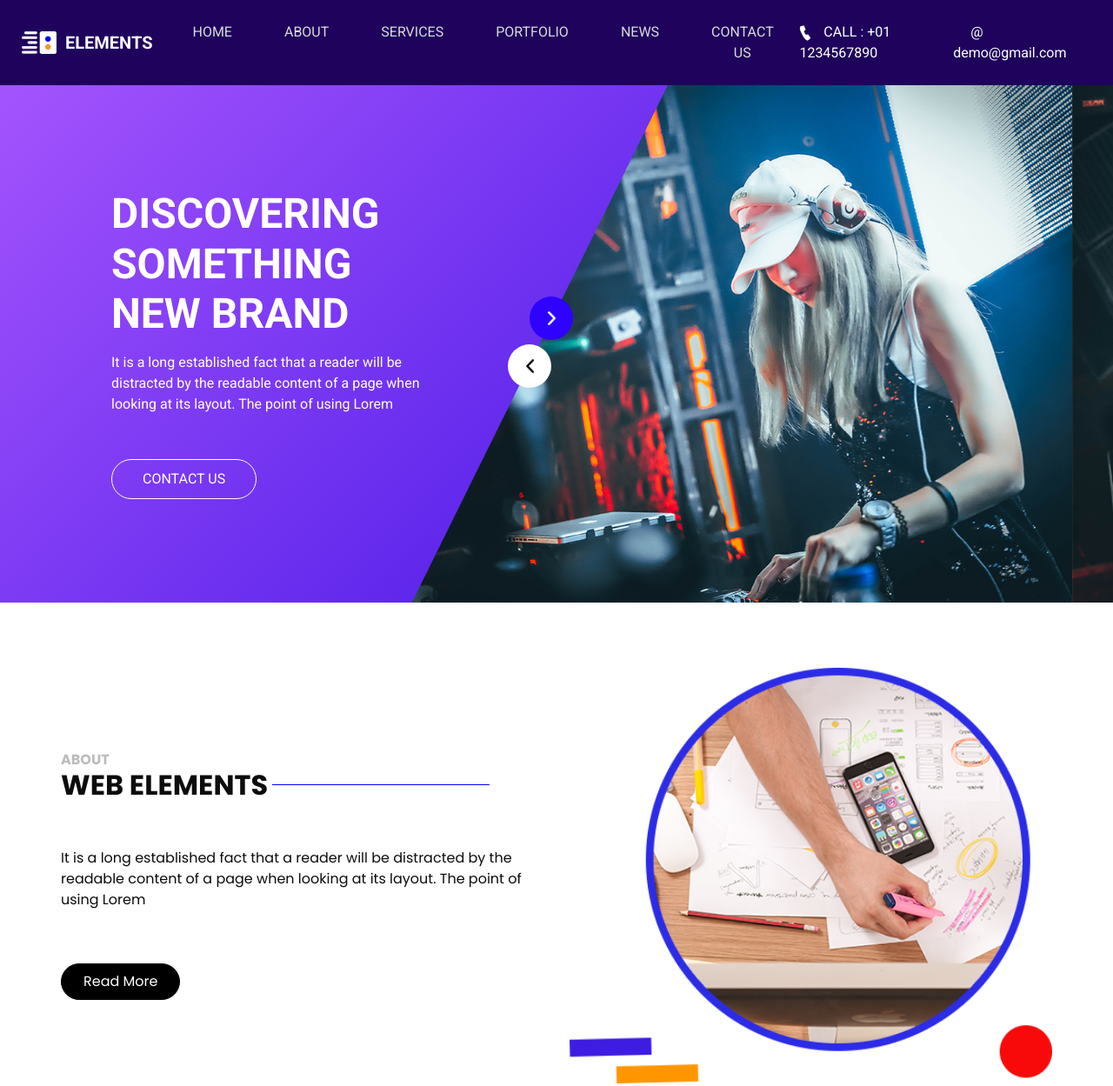
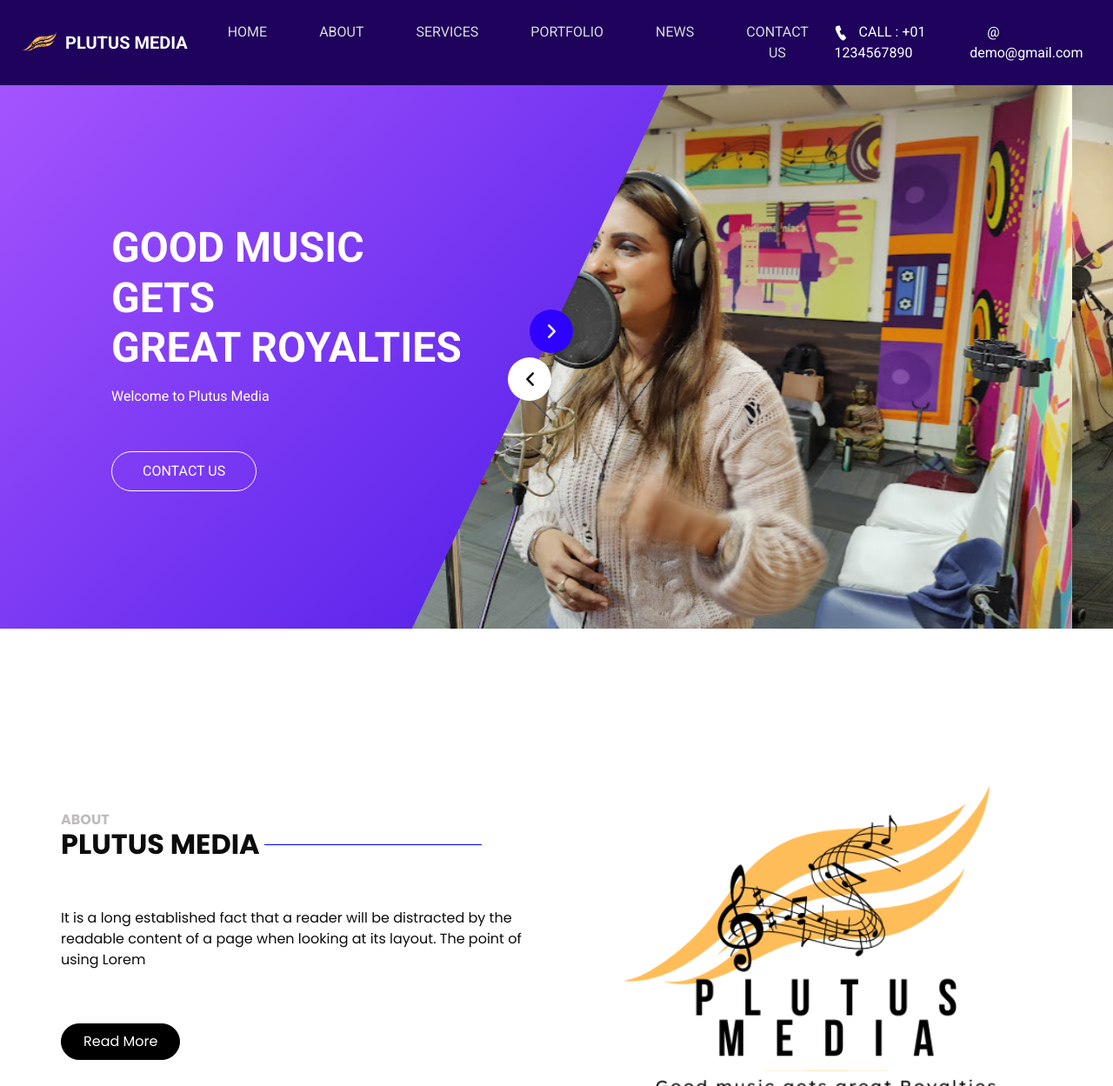
Before and after one commit to architmehta3/PlutusMedia, a plain HTML site: page index.html in a window 1280 px wide. Shown: the top 1249 px of the page at 87% size. Drawn offline with nearby package versions, Linux system fonts and the light colour scheme.

Commit message:
Intitial changes committed

```diff
--- a/index.html
+++ b/index.html
@@ -12,7 +12,7 @@
   <meta name="description" content="" />
   <meta name="author" content="" />
 
-  <title>ELEMENTS</title>
+  <title>PLUTUS MEDIA</title>
 
   <!-- slider stylesheet -->
   <link rel="stylesheet" type="text/css"
@@ -36,9 +36,9 @@
       <div class="container-fluid">
         <nav class="navbar navbar-expand-lg custom_nav-container ">
           <a class="navbar-brand" href="index.html">
-            <img src="images/logo.png" alt="">
+            <img src="images/logo only.png" alt="">
             <span>
-              ELEMENTS
+              Plutus Media
             </span>
           </a>
           <button class="navbar-toggler" type="button" data-toggle="collapse" data-target="#navbarSupportedContent"
@@ -102,13 +102,12 @@
             <span class="sr-only">Next</span>
           </a>
           <h1>
-            DiscoverING <br>
-            SOMETHING <br>
-            NEW BRAND
+            Good Music<br>
+            Gets <br>
+            Great Royalties
           </h1>
           <p>
-            It is a long established fact that a reader will be distracted by the readable content of a page when
-            looking at its layout. The point of using Lorem
+           Welcome to Plutus Media
           </p>
           <div>
             <a href="" class="slider-link">
@@ -120,14 +119,14 @@
           <div id="carouselExampleControls" class="carousel slide" data-ride="carousel">
             <div class="carousel-inner">
               <div class="carousel-item active">
-                <img src="images/slider-img.jpg" alt="">
+                <img src="images/studio 1 (1).jpg" alt="">
               </div>
               <div class="carousel-item">
-                <img src="images/slider-img.jpg" alt="">
+                <img src="images/studio 2.jpg" alt="">
               </div>
-              <div class="carousel-item">
-                <img src="images/slider-img.jpg" alt="">
-              </div>
+              <!-- <div class="carousel-item">
+                <img src="images/slider-" alt="">
+              </div> -->
             </div>
 
           </div>
@@ -150,7 +149,7 @@
             </h6>
             <div class="custom_heading-container">
               <h2>
-                web elements
+                Plutus Media
               </h2>
               <hr>
             </div>
@@ -167,7 +166,7 @@
         </div>
         <div class="col-md-6">
           <div class="img-box">
-            <img src="images/about-img.png" alt="">
+            <img src="images/logo1.png" alt="">
           </div>
         </div>
       </div>
```
Also changed, not shown: images/logo only.png (added), images/logo1.png (added), images/studio 1 (1).jpg (added), images/studio 2.jpg (added).
